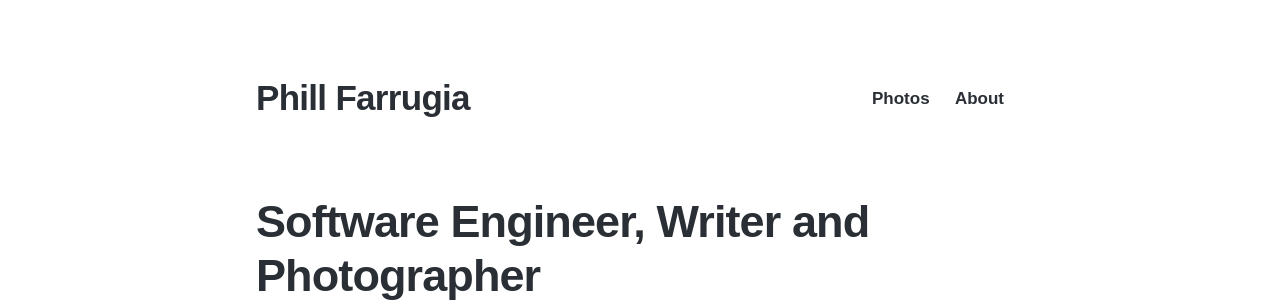
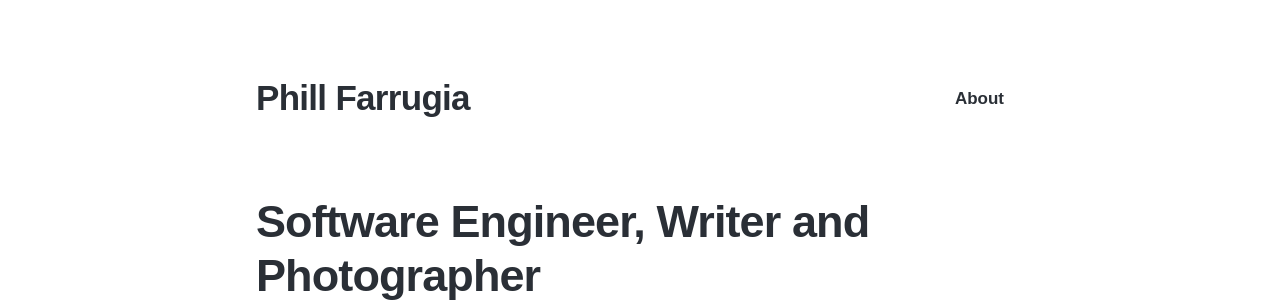
Before and after one commit to phillfarrugia/phillfarrugia.github.io, a Jekyll site: the page built from index.html, in a window 1280 px wide. Shown: the top 302 px of the page. Built offline with Jekyll 4.4.1, drawn with Linux system fonts in a browser that asks for light colours; nearby versions of some CDN libraries; some web fonts are replaced.

```diff
--- a/_data/settings.yml
+++ b/_data/settings.yml
@@ -8,8 +8,6 @@ header_settings:
 
 menu_settings:
   menu_items:
-    - title: 'Photos'
-      url: '/photos/'
     - title: 'About'
       url: '/about'
 
@@ -29,6 +27,7 @@ contact_settings:
   send_button_text: 'Send Message'
 
 social_settings:
+  mastodon_url: 'https://mastodon.online/@phillfarrugia'
   facebook_url: ''
   twitter_url: 'https://twitter.com/phillfarrugia'
   instagram_url: 'http://instagram.com/phillfarrugia'
--- a/_layouts/default.html
+++ b/_layouts/default.html
@@ -22,6 +22,9 @@
 	<link rel="shortcut icon" href="{{ site.data.settings.basic_settings.favicon_image }}">
 	<title>{% if page.url == "/" %}{{ site.data.settings.basic_settings.site_title }} – {{ page.title }}{% else %}{{ page.title }} – {{ site.data.settings.basic_settings.site_title }}{% endif %}</title>
 	<meta name="description" content="{{ page.description }}">
+
+	<!-- Mastodon Verification -->
+	<a rel="me" href="https://mastodon.online/@phillfarrugia"> </a>
 
 	<!-- Twitter Card -->
 	<meta name="twitter:card" content="summary_large_image">
```
